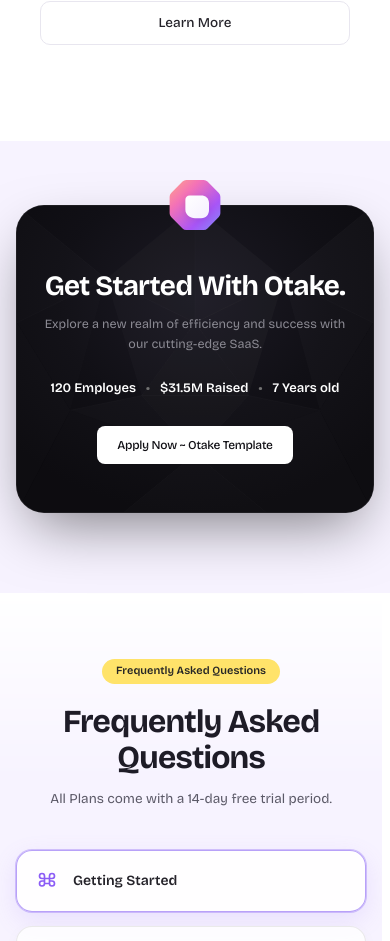
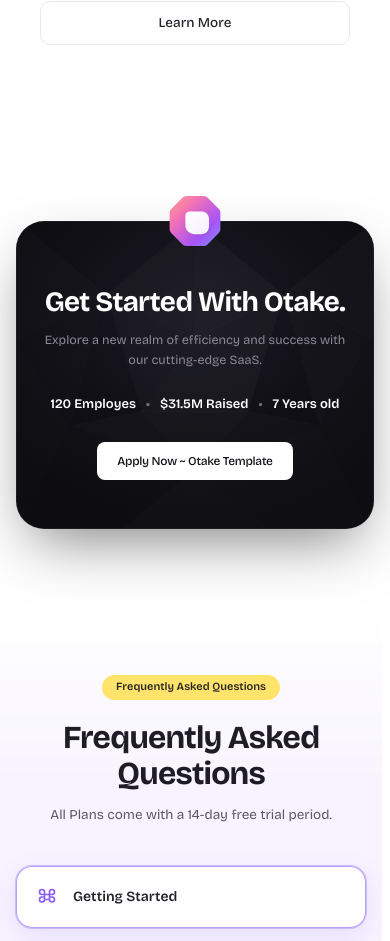
Before and after one commit to priyansh-kevalon/Otake-Website-Design, a React (Vite) app in the folder Otake-Frontend/: page / in a window 390 px wide. Shown: the part 9873-10814 px from the top of the page. Built offline with nearby package versions, Linux system fonts and the light colour scheme.

Commit message:
style: change background color of GetStarted section to white for improved visibility

```diff
--- a/Otake-Frontend/src/components/sections/GetStarted.jsx
+++ b/Otake-Frontend/src/components/sections/GetStarted.jsx
@@ -103,7 +103,7 @@
 
 function GetStarted() {
   return (
-    <section id="try-for-free" className="relative w-full scroll-mt-6 bg-[#f7f3ff] px-4 pb-20 pt-16 sm:px-6 sm:pb-28 sm:pt-24 lg:px-8">
+    <section id="try-for-free" className="relative w-full scroll-mt-6 bg-white px-4 pb-20 pt-20 sm:px-6 sm:pb-28 sm:pt-24 lg:px-8">
       <div className="relative mx-auto w-full max-w-[840px]">
         {/* Top Floating Otake Badge (half above card) */}
         <div className="absolute -top-7 left-1/2 z-20 -translate-x-1/2 sm:-top-8">
```
